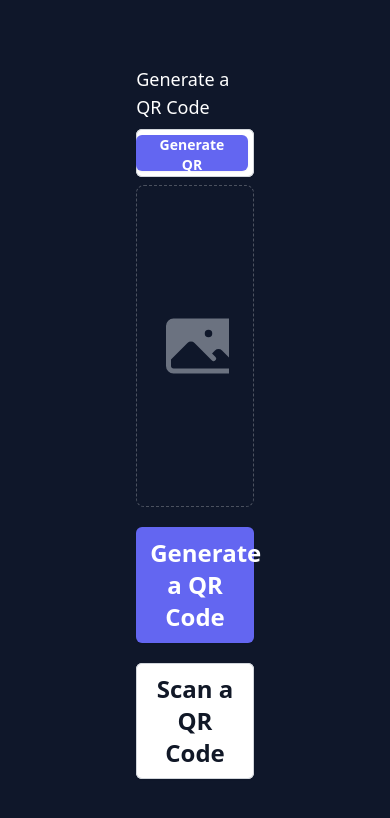
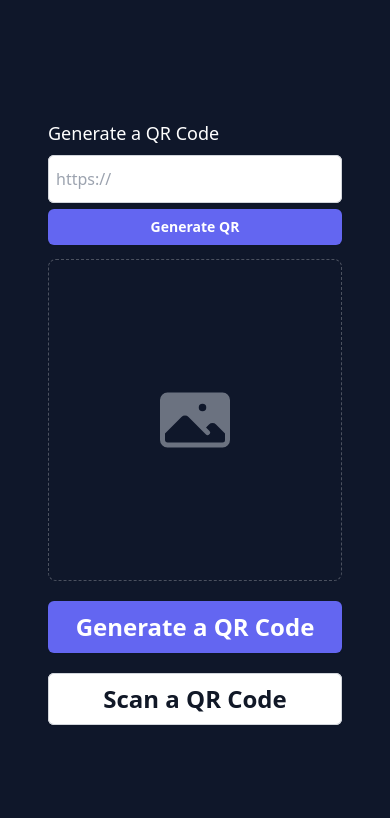
Before and after one commit to kier2/qrcode, a Vue app: page /generate in a window 390 px wide. Shown: the top 818 px of the page. Built offline with nearby package versions, Linux system fonts and the light colour scheme.

Commit message:
refractor:fixed_bug

```diff
--- a/src/main.js
+++ b/src/main.js
@@ -1,5 +1,5 @@
-import './assets/main.css'
-import Toast from 'vue-toastification'
+import './assets/main.css';
+import Toast from 'vue-toastification';
 import 'vue-toastification/dist/index.css';
 import { createApp } from 'vue'
 import App from './App.vue'
--- a/src/views/GenerateQrView.vue
+++ b/src/views/GenerateQrView.vue
@@ -1,5 +1,4 @@
 <script setup>
-    import router from '@/router';
     import QRCode from 'qrcode';
     import { reactive, ref } from 'vue';
     import QrActions from '@/components/QrActions.vue';
@@ -19,21 +18,21 @@
             toast.success('QR code is successfully generated!');
         } catch (error) {
             // Uncomment this to enable for debugging
-            // console.error('Error fetching instance', error);
+            console.error('Error fetching instance', error);
             toast.error('Unable to generate.');
         }
     }
 </script>
 <template>
-    <div class="w-2/5 flex justify-center flex-col items-center gap-5">
+    <div class="lg:w-2/5 py-4 lg:py-0 w-full flex justify-center flex-col items-center gap-5">
         <div class="w-full" id="generate-qr-container" >
             <form @submit.prevent="generateQr">
                 <div>
                     <label for="generate-input" class="block text-lg font-medium text-white">Generate a QR Code</label>
-                    <div class="relative mt-2 flex items-center">
+                    <div class="relative mt-2 flex items-center flex-col lg:flex-row">
                         <input v-model="form.qr" type="url" name="input-scanner" id="generate-input" class="block w-full rounded-md border-0 py-3 pl-2 pr-14 text-gray-900 shadow-sm ring-1 ring-inset ring-gray-300 placeholder:text-gray-400 focus:ring-2 focus:ring-inset focus:ring-indigo-600 sm:text-sm/6" placeholder="https://">
-                        <div class="absolute inset-y-0 right-0 flex py-1.5 pr-1.5">
-                            <button type="submit" class="rounded-md bg-indigo-500 px-3 text-sm font-semibold text-white shadow-sm hover:bg-indigo-400 focus-visible:outline focus-visible:outline-2 focus-visible:outline-offset-2 focus-visible:outline-indigo-500 w-full" id="generate-qr-btn">Generate QR</button>
+                        <div class="lg:right-0 flex py-1.5 lg:pr-1.5 lg:absolute lg:inset-y-0 w-full lg:w-auto">
+                            <button type="submit" class="rounded-md bg-indigo-500 px-3 py-2 text-sm font-semibold text-white shadow-sm hover:bg-indigo-400 focus-visible:outline focus-visible:outline-2 focus-visible:outline-offset-2 focus-visible:outline-indigo-500 w-full md:py-0" id="generate-qr-btn">Generate QR</button>
                         </div>
                     </div>
                 </div>
--- a/src/views/ScannerQrView.vue
+++ b/src/views/ScannerQrView.vue
@@ -1,5 +1,4 @@
 <script setup>
-    import router from '@/router';
     import { ref, onUnmounted } from 'vue';
     import { Html5Qrcode } from "html5-qrcode";
     import QrActions from '@/components/QrActions.vue';
@@ -21,24 +20,27 @@
             fps: 30,
             qrbox: { width: 250, height: 250 }
         };
-
+        try {
             html5Qrcode.start(
                 { facingMode: "environment" },
                 config,
-            (decodedText, decodeResult) => {
+                (decodedText) => {
                     scannerQr.value.result = decodedText;
                     html5Qrcode.stop();
                     toast.success('QR code is successfully scanned!');
                 },
                 (errorMessage) => {
                     // Uncomment this to enable for debugging
-                // console.error(`QR Code scan error: ${errorMessage}`);
+                    console.error(`QR Code scan error: ${errorMessage}`);
                     toast.error('Unable to scan Qr code');
                 }).catch(err => {
                     // Uncomment this to enable for debugging
-                // console.error(`Unable to start scanning: ${err}`);
-                toast.error('Unable to run scan.');
+                    console.error(`Camera not found: ${err}`);
+                    toast.error('Camera not found.');
             });
+        } catch (error) {
+            console.error(`Error initializing scanner: ${error.message}`);
+        }
     }
 
     const handleFileUpload = (event) => {
@@ -66,17 +68,13 @@
 
     // Stop the camera when leaving the scanner route
     onUnmounted(() => {
-    if (html5Qrcode) {
-        html5Qrcode.stop().then(() => {
-        console.log("Camera stopped successfully.");
-        }).catch(err => {
-        console.error("Error stopping camera:", err);
-        });
+        if (html5Qrcode.isScanning) {
+        html5Qrcode.stop().catch((err) => console.warn("Error stopping scanner:", err));
         }
     });
 </script>
 <template>
-    <div class="w-2/5 flex justify-center flex-col items-center gap-5">
+    <div class="lg:w-2/5 w-full flex justify-center flex-col items-center gap-5">
         <div class="w-full" id="scanner-qr-container">
                 <div v-show="scannerQr.result">
                     <label for="generate-input" class="block text-lg font-medium text-white">Scan Result</label>
@@ -92,8 +90,7 @@
                 </div>
 
                 <div class="mt-2 flex justify-center rounded-lg border border-dashed border-white/25 px-6 py-10">
-                  <div class="text-center flex gap-3">
-
+                  <div class="text-center flex gap-3 lg:flex-row flex-col lg:w-auto w-full">
                     <button @click="cameraScanner" type="button" class="rounded-md bg-indigo-500 px-3.5 py-2.5 text-sm font-semibold text-white shadow-sm hover:bg-indigo-400 focus-visible:outline focus-visible:outline-2 focus-visible:outline-offset-2 focus-visible:outline-indigo-500" id="generate-qr-action" data-action-qr="camera">Use my camera</button>
 
                     <label for="qr-upload" class="rounded-md bg-white px-3.5 py-2.5 text-sm font-semibold text-gray-900 shadow-sm ring-1 ring-inset ring-gray-300 hover:bg-gray-50 cursor-pointer" id="scanner-qr-action" data-action-qr="upload">
--- a/vite.config.js
+++ b/vite.config.js
@@ -5,7 +5,6 @@ import vue from '@vitejs/plugin-vue'
 
 // https://vite.dev/config/
 export default defineConfig({
-  base: '/qrcode/',
   plugins: [
     vue(),
   ],
@@ -14,4 +13,8 @@ export default defineConfig({
       '@': fileURLToPath(new URL('./src', import.meta.url))
     },
   },
+  optimizeDeps: {
+    include: ['vue-toastification']
+  },
+
 })
```
Also changed, not shown: 1 other file (tests, documents, lock files or other folders). Lines whose indentation alone changed are shown as unchanged.
